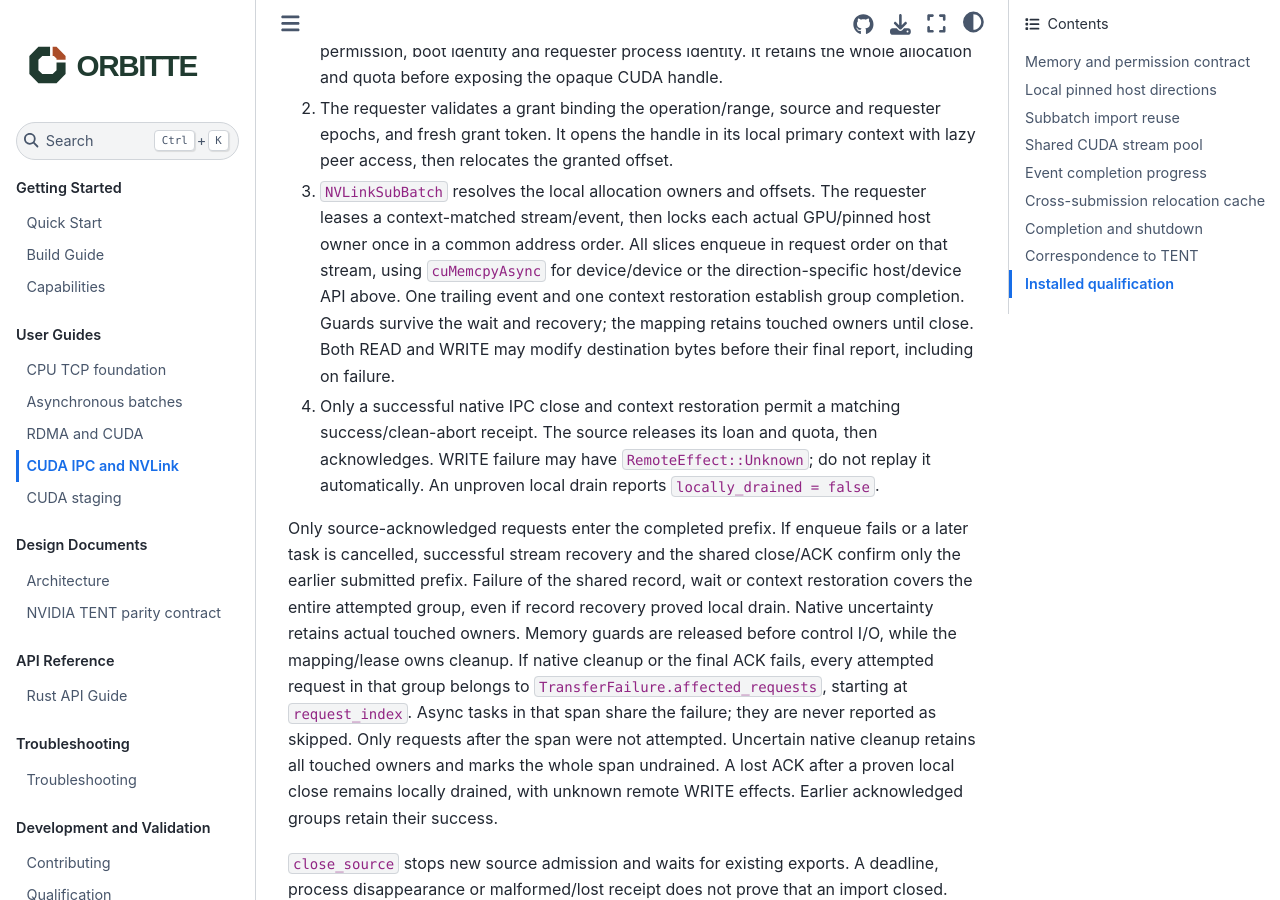
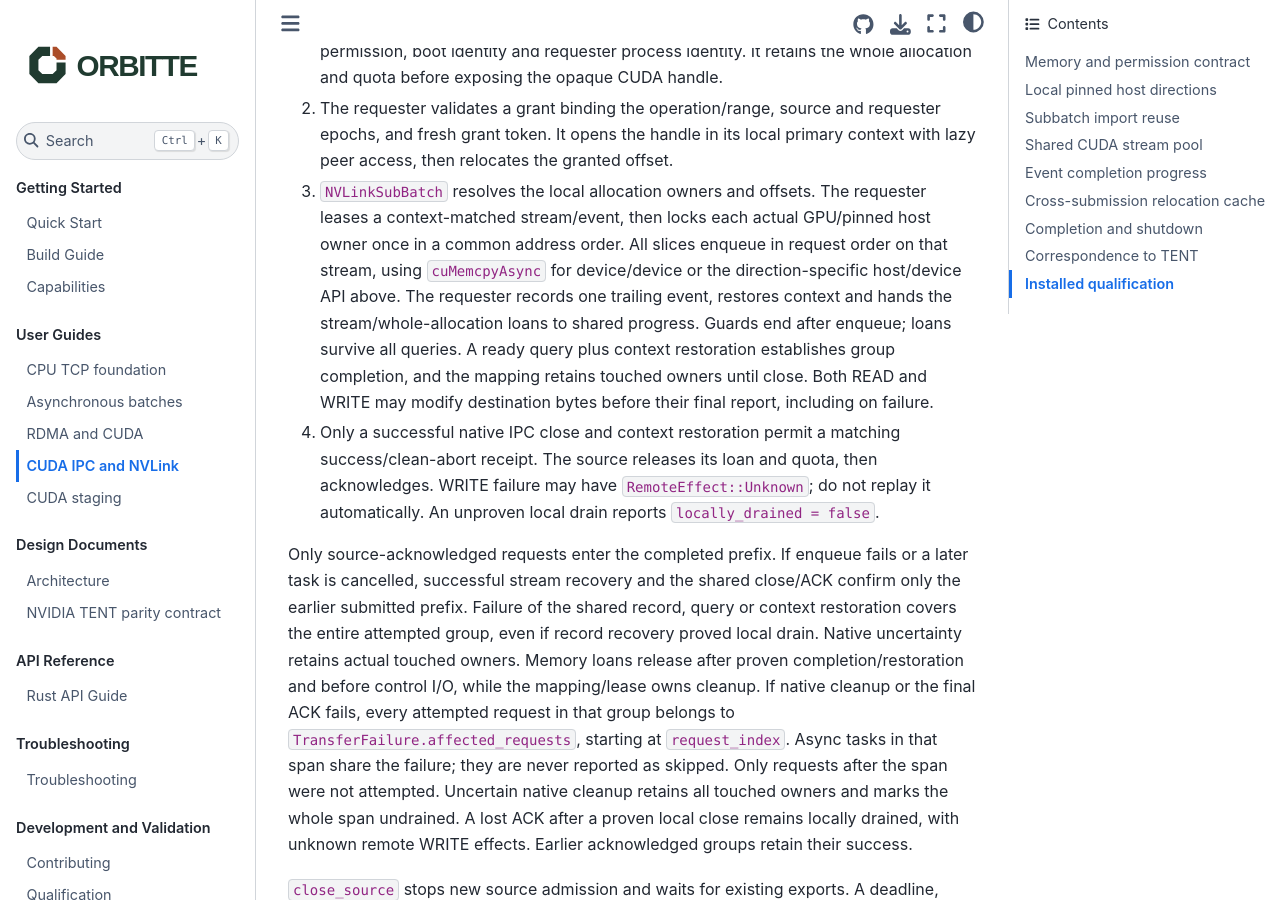
Before and after one commit to OrbitInfra/OrbitTE, a Sphinx documentation site: the page built from docs/cuda-ipc.md, in a window 1280 px wide and 900 px high, scrolled down 5819 px. Built offline with Sphinx 7.4.7 and the Sphinx Book theme 1.1.4, drawn with Linux system fonts in a browser that asks for light colours; some of the changed text lies outside the part shown.

Commit message:
fix(nvlink): bind native evidence to the recorded event generation

```diff
--- a/docs/cuda-ipc.md
+++ b/docs/cuda-ipc.md
@@ -242,9 +242,11 @@ The default per-subbatch profile proceeds as follows:
    requester leases a context-matched stream/event, then locks each actual
    GPU/pinned host owner once in a common address order. All slices enqueue
    in request order on that stream, using `cuMemcpyAsync` for device/device or
-   the direction-specific host/device API above. One trailing event and one
-   context restoration establish group completion. Guards survive the wait and
-   recovery; the mapping retains touched owners until close. Both READ and WRITE
+   the direction-specific host/device API above. The requester records one
+   trailing event, restores context and hands the stream/whole-allocation loans
+   to shared progress. Guards end after enqueue; loans survive all queries. A
+   ready query plus context restoration establishes group completion, and the
+   mapping retains touched owners until close. Both READ and WRITE
    may modify destination bytes before their final report, including on failure.
 4. Only a successful native IPC close and context restoration permit a matching
    success/clean-abort receipt. The source releases its loan and quota, then
@@ -253,10 +255,11 @@ The default per-subbatch profile proceeds as follows:
 
 Only source-acknowledged requests enter the completed prefix. If enqueue fails
 or a later task is cancelled, successful stream recovery and the shared close/ACK
-confirm only the earlier submitted prefix. Failure of the shared record, wait or
+confirm only the earlier submitted prefix. Failure of the shared record, query or
 context restoration covers the entire attempted group, even if record recovery
 proved local drain. Native uncertainty retains actual touched owners. Memory
-guards are released before control I/O, while the mapping/lease owns cleanup.
+loans release after proven completion/restoration and before control I/O, while
+the mapping/lease owns cleanup.
 If native cleanup or the final ACK fails, every attempted request
 in that group belongs to `TransferFailure.affected_requests`, starting at
 `request_index`. Async tasks in that span share the failure; they are never
@@ -376,6 +379,6 @@ retention without final source payload readback. Source admission is no longer
 held by an idle handler; the export table remains charged instead. Native ledger
 checks distinguish IPC payload from owned-device setup/readback, require exact
 copy directions/ranges and event/context completion, and validate final cleanup.
-A payload copy cannot borrow an event, wait or restoring context pop from later
+A payload copy cannot borrow an event generation, query/wait or restoring context pop from later
 owned-device setup/readback. See [cache qualification](qualification.md#bounded-cross-submission-cuda-ipc-cache)
 for exact artifacts and the accepted profile.
```
Also changed, not shown: 2 other files.
